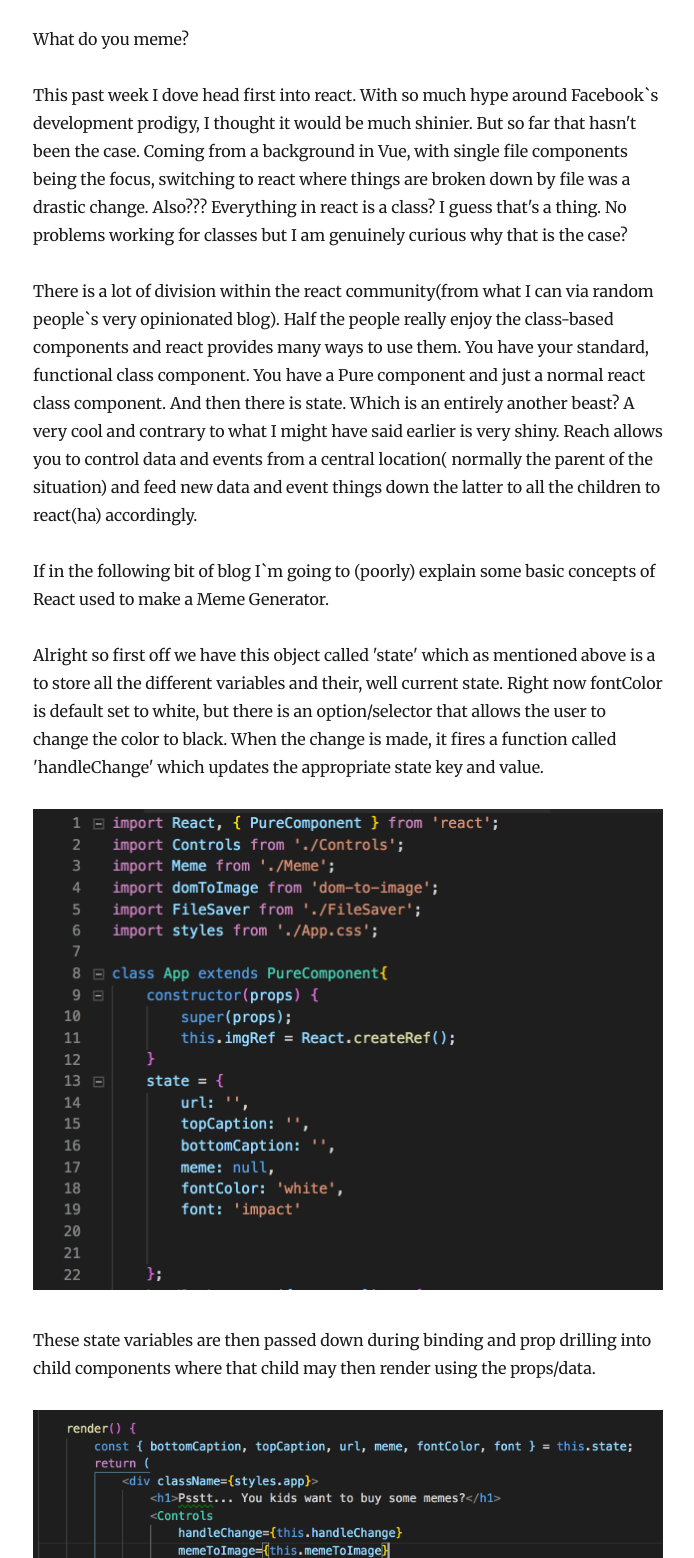
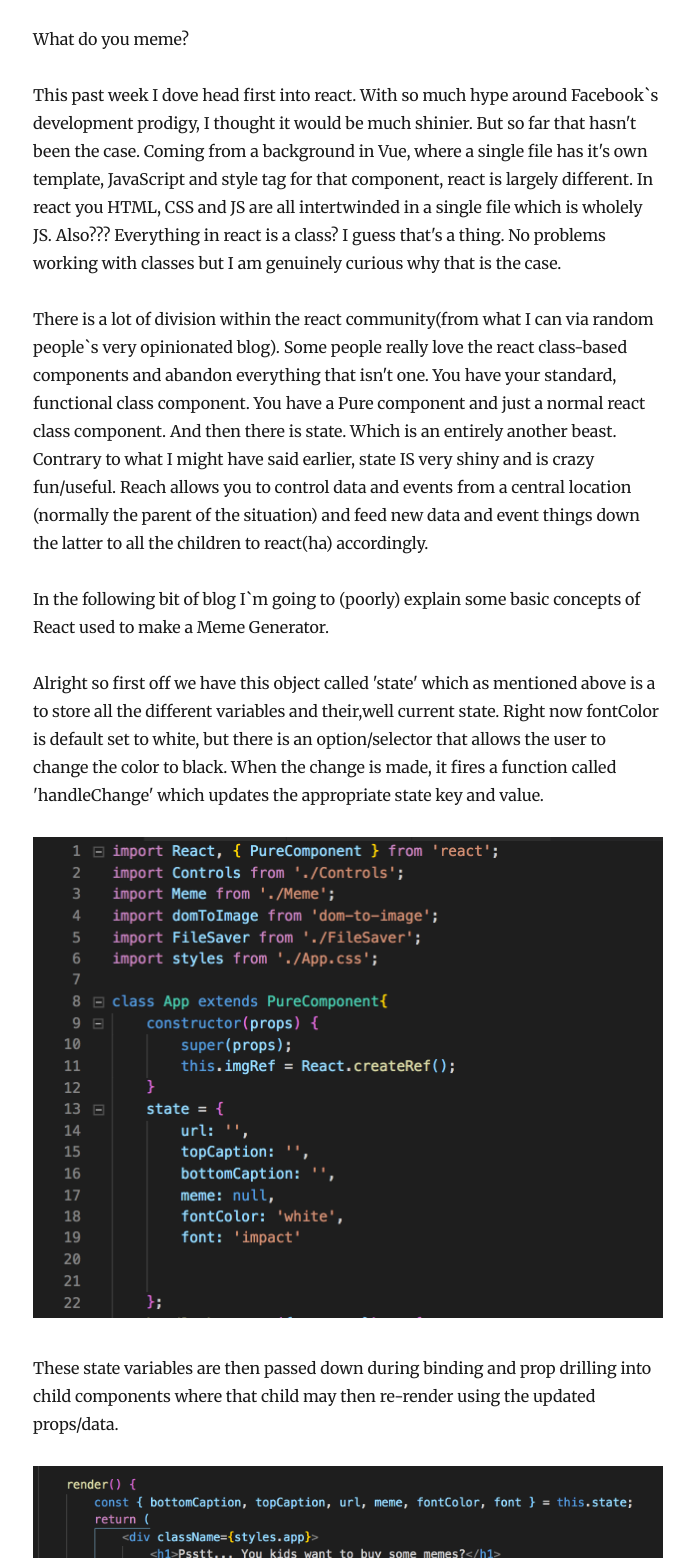
Before and after one commit to Zilula/lancesLife, a Gatsby site: page /second-post/ in a window 1280 px wide. Shown: the part 242-1800 px from the top of the page, without its empty margins (292-986 px from the left). Built offline with nearby package versions, Linux system fonts and the light colour scheme; Gatsby itself is replaced by a stand-in of ours; some packages are replaced by stand-ins of ours.

Commit message:
fixing typos

```diff
--- a/content/blog/second-post/index.md
+++ b/content/blog/second-post/index.md
@@ -6,22 +6,24 @@ date: "2019-02-20"
 
 What do you meme?
 
-This past week I dove head first into react. With so much hype around Facebook`s development prodigy, I thought it would be much shinier. But so far that hasn't been the case. Coming from a background in Vue, with single file components being the focus, switching to react where things are broken down by file was a drastic change. Also??? Everything in react is a class? I guess that's a thing. No problems working for classes but I am genuinely curious why that is the case?
+This past week I dove head first into react. With so much hype around Facebook`s development prodigy, I thought it would be much shinier. But so far that hasn't been the case. Coming from a background in Vue, where a single file has it's own template, JavaScript and style tag for that component, react is largely different. In react you HTML, CSS and JS are all intertwinded in a single file which is wholely JS. Also??? Everything in react is a class? I guess that's a thing. No problems working with classes but I am genuinely curious why that is the case.
 
-There is a lot of division within the react community(from what I can via random people`s very opinionated blog). Half the people really enjoy the class-based components and react provides many ways to use them. You have your standard, functional class component. You have a Pure component and just a normal react class component. And then there is state. Which is an entirely another beast? A very cool and contrary to what I might have said earlier is very shiny. Reach allows you to control data and events from a central location( normally the parent of the situation) and feed new data and event things down the latter to all the children to react(ha) accordingly.
+There is a lot of division within the react community(from what I can via random people`s very opinionated blog). Some people really  love the react class-based components and abandon everything that isn't one. You have your standard, functional class component. You have a Pure component and just a normal react class component. And then there is state. Which is an entirely another beast. Contrary to what I might have said earlier, state IS very shiny and is crazy fun/useful. Reach allows you to control data and events from a central location (normally the parent of the situation) and feed new data and event things down the latter to all the children to react(ha) accordingly.
 
-If in the following bit of blog I`m going to (poorly) explain some basic concepts of React used to make a Meme Generator.
+In the following bit of blog I`m going to (poorly) explain some basic concepts of React used to make a Meme Generator.
 
-Alright so first off we have this object called 'state' which as mentioned above is a to store all the different variables and their, well current state. Right now fontColor is default set to white, but there is an option/selector that allows the user to change the color to black. When the change is made,  it fires a function called 'handleChange' which updates the appropriate state key and value.
+Alright so first off we have this object called 'state' which as mentioned above is a to store all the different variables and their,well current state. Right now fontColor is default set to white, but there is an option/selector that allows the user to change the color to black. When the change is made, it fires a function called 'handleChange' which updates the appropriate state key and value.
 
 ![First photo](./2.png)
 
-These state variables are then passed down during binding and prop drilling into child components where that child may then render using the props/data.
+These state variables are then passed down during binding and prop drilling into child components where that child may then re-render using the updated props/data.
 
 
 ![Second photo](./1.png)
 
-Here we still a component called 'Controls' which contains a form that takes all the various inputs that are needed to generate the meme. Font, captions, color, and URL. All of these have fired that function 'handleChange' as mentioned above to update the parent component in of the change.
+Here we see a component called 'Controls' which contains a form that takes the various inputs that are needed to generate the meme. Font, captions, color, and URL. All of these have fire that function 'handleChange' as mentioned above to update the parent component`s state in instance of something changing the change.
 ![Third photo](./3.png)
 
-And thats all she wrote folks. See ya next time.
+As the state in the parent component changes, any child components that are depend on the parent`s state update and re-render accordingly. There is a bit of a caveat to that (depends if the child component is a regular class component, pure class component or a functional component).
+
+And thats all I have people. See ya next time.
```
